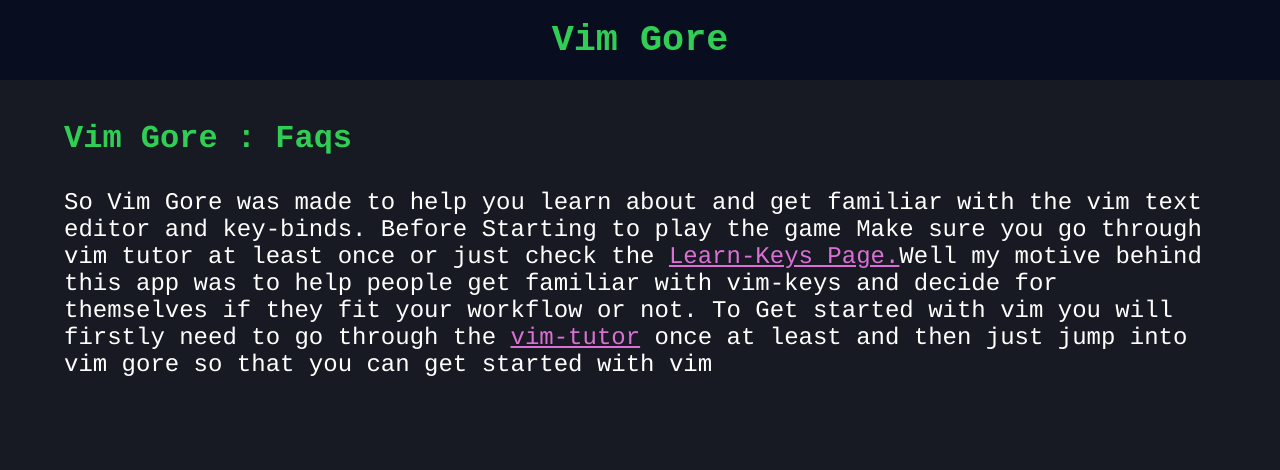
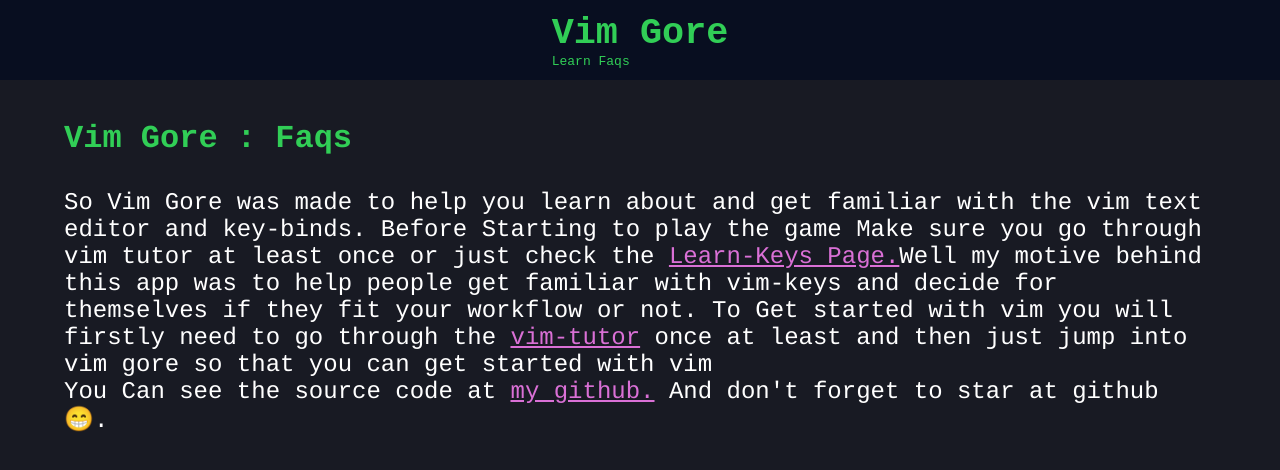
Before and after one commit to ps173/VimGore, a React (Create React App) app in the folder client/: page / in a window 1280 px wide. Shown: the top 470 px of the page. Built offline with nearby package versions, Linux system fonts and the light colour scheme.

Commit message:
Commited Changes

```diff
--- a/client/src/App.js
+++ b/client/src/App.js
@@ -10,78 +10,15 @@
       <Header>
         <Header.Container>
           <Header.Logo> Vim Gore</Header.Logo>
+          <Header.LinksContainer>
+            <Header.Links> Learn </Header.Links>
+            <Header.Links> Faqs </Header.Links>
+          </Header.LinksContainer>
         </Header.Container>
       </Header>
       <FaqContainer />
     </>
   );
-  // const [snippets, setSnippets] = useState([]);
-  // const [globalScore, setGlobalScore] = useState(0);
-  // // const handleRefresh = (e) => {
-  // //   fetch(api_url)
-  // //     .then((res) => res.json())
-  // //     .then((json) => setSnippets(json));
-  // // };
-  // // useEffect(() => {
-  // //   fetch(api_url)
-  // //     .then((res) => res.json())
-  // //     .then((json) => setSnippets(json));
-  // // }, []);
-  // if (snippets.length === 0) {
-  //   console.log(snippets);
-  //   return (
-  //     <div className="container">
-  //       <div className="lds-dual-ring"></div>
-  //     </div>
-  //   );
-  // } else {
-  //   return (
-  //     <Router>
-  //       <div className="navbar">
-  //         <Link className="links" to="/">
-  //           {" "}
-  //           <h1> VimGore </h1>{" "}
-  //         </Link>
-  //         <nav className="navbar-links">
-  //           <li>
-  //             <Link className="links" to="/faqs">
-  //               {" "}
-  //               Faqs{" "}
-  //             </Link>
-  //           </li>
-  //           <li>
-  //             <Link className="links" to="/learn-keys">
-  //               {" "}
-  //               Learn{" "}
-  //             </Link>
-  //           </li>
-  //         </nav>
-  //       </div>
-  //       <Switch>
-  //         <Route exact path="/">
-  //           {/* <button className="refresh-cta" onClick={handleRefresh}>
-  //             {" "}
-  //             refresh for new question{" "}
-  //           </button> */}
-  //           <div className="game-area">
-  //             <ApiContext.Provider
-  //               value={{ snippets, globalScore, setGlobalScore }}
-  //             >
-  //               <Editor />
-  //               <TaskInfo />
-  //             </ApiContext.Provider>
-  //           </div>
-  //         </Route>
-  //         <Route path="/faqs">
-  //           <Faqs />
-  //         </Route>
-  //         <Route path="/learn-keys">
-  //           <KeyBinds />
-  //         </Route>
-  //       </Switch>
-  //     </Router>
-  //   );
-  // }
 }
 
 export default App;
--- a/client/src/pages/Faqs.js
+++ b/client/src/pages/Faqs.js
@@ -21,33 +21,15 @@
         once at least and then just jump into vim gore so that you can get
         started with vim
       </Faqs.Text>
+      <Faqs.Text>
+        You Can see the source code at{" "}
+        <Faqs.Link href="https://github.com/ps173/VimGore">
+          {" "}
+          my github.
+        </Faqs.Link>{" "}
+        And don't forget to star at github 😁️.
+      </Faqs.Text>
     </Faqs.Container>
-    // <div className="Faq-Page">
-    //   <h1> Faq Page </h1>
-    //   <p>
-    //     So Vim Gore was made to help you learn about and get familiar with the
-    //     vim text editor and key-binds. Before Starting to play the game Make
-    //     sure you go through vim tutor at least once or just check the{" "}
-    //     <a href="https://vimgore.netlify.app/learn-keys">Learn-Keys Page.</a>
-    //     Well my motive behind this app was to help people get familiar with
-    //     vim-keys and decide for themselves if they fit your workflow or not. To
-    //     Get started with vim you will firstly need to go through the
-    //     <a href=""> vim-tutor </a>once at least and then just jump into vim gore
-    //     so that you can get started with vim
-    //     <br />
-    //     <br />
-    //     <hr />
-    //     <br />
-    //     Well I myself use vim, so all thanks to :{" "}
-    //     <a href="https://www.vim.org/"> Vim </a>.
-    //     <br />
-    //     <br />
-    //     You Can see the source code at{" "}
-    //     <a href="https://github.com/ps173/VimGore"> my github.</a> You can also
-    //     contribute if you like the project. And don't forget to star at github
-    //     😁️.
-    //   </p>
-    // </div>
   );
 };
 
--- a/client/src/pages/GameArea.js
+++ b/client/src/pages/GameArea.js
@@ -1,6 +1,6 @@
 import React from "react";
 // eslint-disable-next-line
-import { Editor } from "../components";
+// import { Editor } from "../components";
 
 export default function GameArea() {
   return <div></div>;
```
